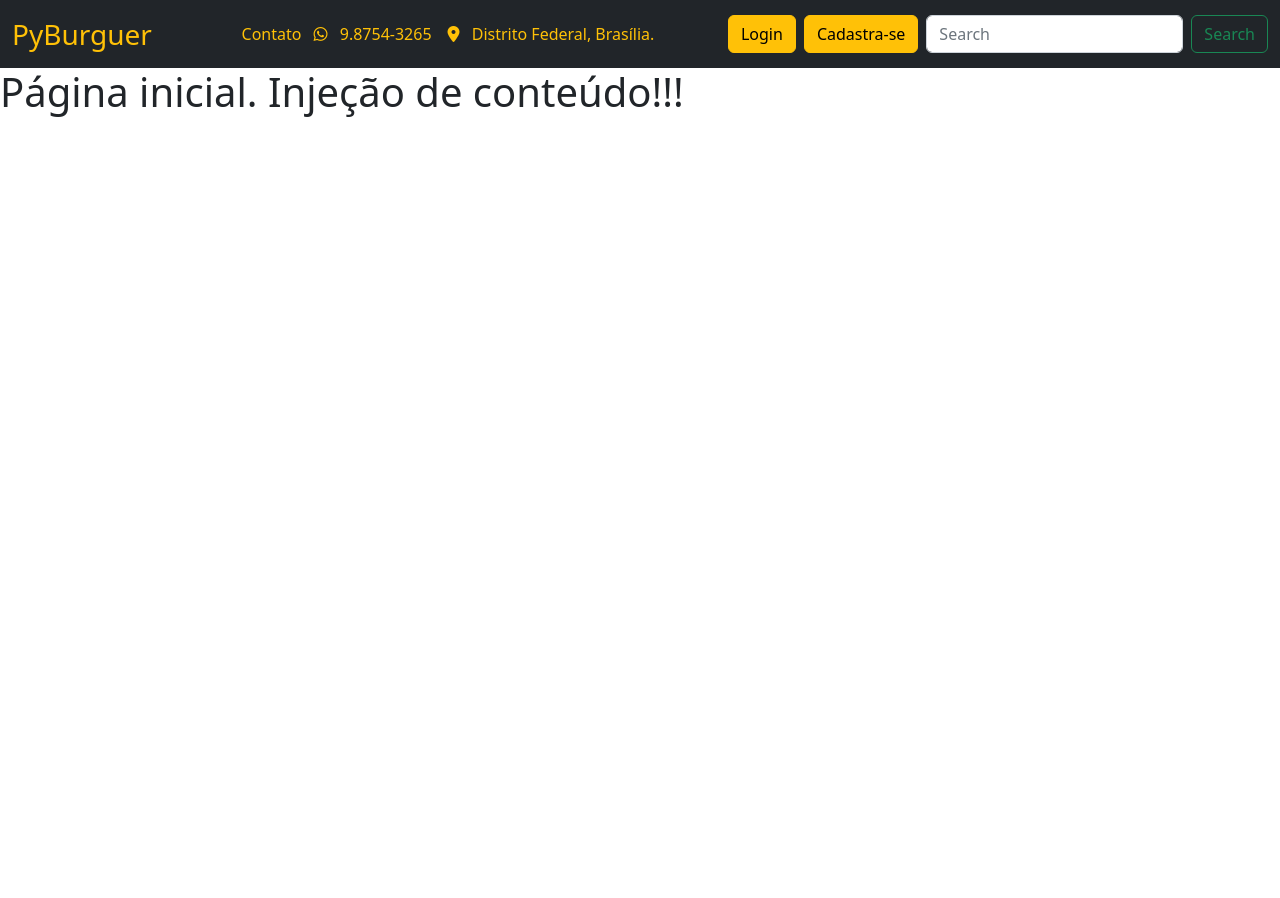
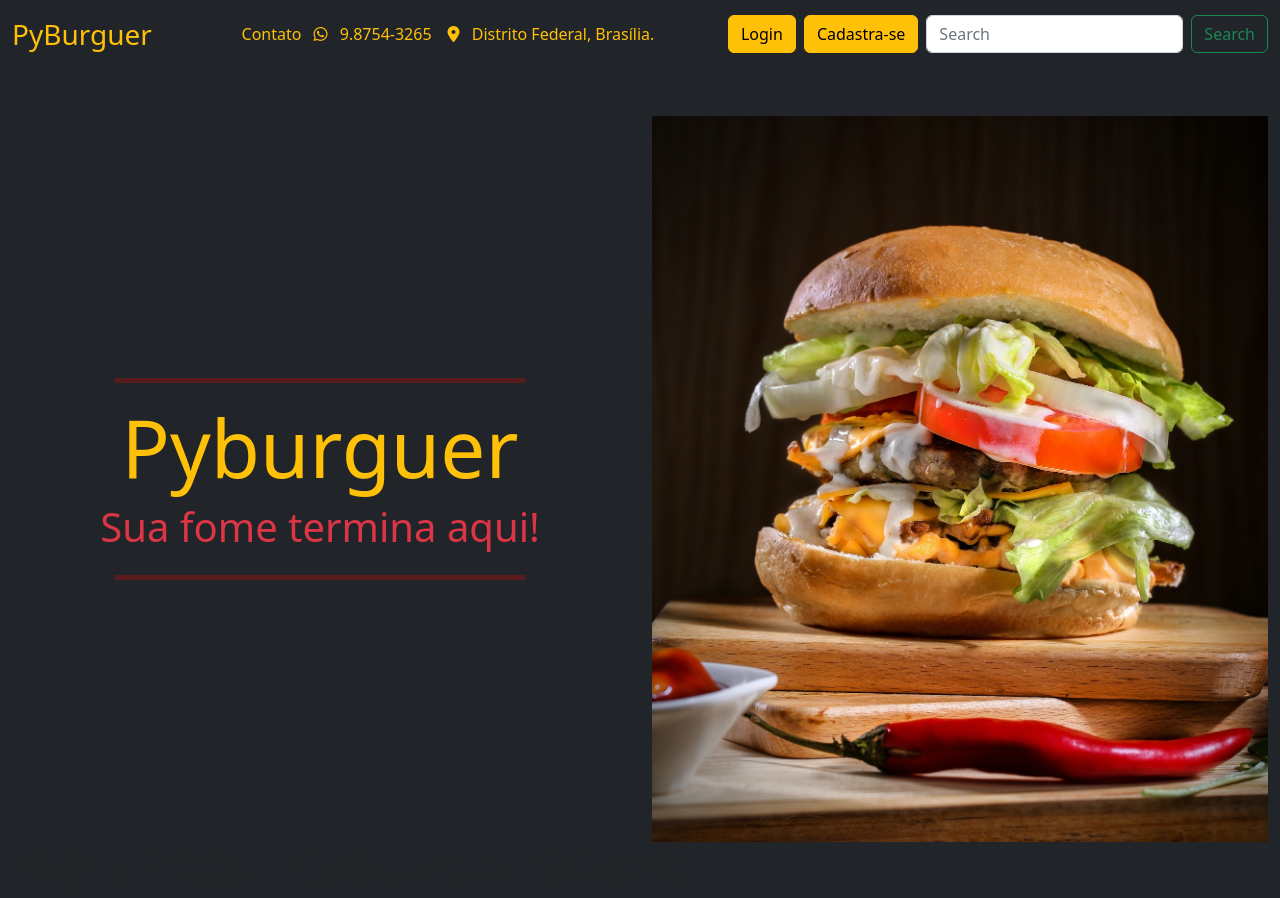
Before and after one commit to thiagorocco/django, a Django app: page / in a window 1280 px wide. Before the commit the page ends 117 px from the top, so only its background shows below. Run offline with Django 4.2, Linux system fonts and the light colour scheme.

Commit message:
Finalizado elementos da navbar e criação do template banner com carregamento de imagens estáticas

```diff
--- a/pyburguer/burguer/templates/burguer/base.html
+++ b/pyburguer/burguer/templates/burguer/base.html
@@ -7,18 +7,16 @@
     <link rel="stylesheet" href="https://cdnjs.cloudflare.com/ajax/libs/font-awesome/6.0.0/css/all.min.css">
     <link href="https://cdn.jsdelivr.net/npm/bootstrap@5.2.0/dist/css/bootstrap.min.css" rel="stylesheet" integrity="sha384-gH2yIJqKdNHPEq0n4Mqa/HGKIhSkIHeL5AyhkYV8i59U5AR6csBvApHHNl/vI1Bx" crossorigin="anonymous">
 </head>
-<body>
+<body class="bg-dark">
     <div class="container-fluid"></div>
         <div class="row">
             <div class="col">
-                <header>
-                    {% block header %}
-
-                    {% endblock %}
-                </header>
+                <nav>
+                    {% block navbar %} {% endblock %}
+                </nav>
                 <main>
-                    {% block content %}
-                    {% endblock %}
+                    {% block banner %} {% endblock %}
+                    {% block content %} {% endblock %}
                 </main>
             </div>
         </div>
--- a/pyburguer/burguer/templates/burguer/home.html
+++ b/pyburguer/burguer/templates/burguer/home.html
@@ -2,8 +2,12 @@
 
 {% block titulo %} Pyburguer {% endblock %}
 
-{% block header %}
+{% block navbar %}
     {% include 'fragments/navbar.html' %}
+{% endblock %}
+
+{% block banner %}
+    {% include 'fragments/banner.html' %}
 {% endblock %}
 
 {% block content %}
--- /dev/null
+++ b/pyburguer/burguer/templates/fragments/banner.html
@@ -0,0 +1,21 @@
+{% load static %}
+<div class="container-fluid mt-5">
+    <div class="row d-flex align-items-center">
+        <div class="col-md-6 text-warning justify-content-center">
+
+            <hr class="col-lg-6 col-xl-8 offset-lg-3 offset-xl-2"
+            style="height:5px;color:red;background-color:red">
+
+            <h1 class="text-center display-1">Pyburguer</h1>
+            <h1 class="text-center text-danger">Sua fome termina aqui!</h1>
+
+            <hr class="col-lg-6 col-xl-8 offset-lg-3 offset-xl-2 mt-4"
+            style="height:5px;color:red; background-color: red">
+
+        </div>
+        <div class="col-md-6">
+            <img src="{% static 'burguer/burguer-slide.jpg' %}" class="img-fluid">
+        </div>
+    </div>
+
+</div>
--- a/pyburguer/burguer/urls.py
+++ b/pyburguer/burguer/urls.py
@@ -7,4 +7,4 @@
 urlpatterns = [
     path('', views.home, name='home'),
     path('produto', views.produto, name='produto'),
-] + static(settings.MEDIA_URL, document_root=settings.MEDIA_ROOT)
+] + static(settings.STATIC_URL, document_root=settings.STATIC_ROOT)
```
Also changed, not shown: pyburguer/burguer/static/burguer/burguer-slide.jpg (added), 1 other file.
